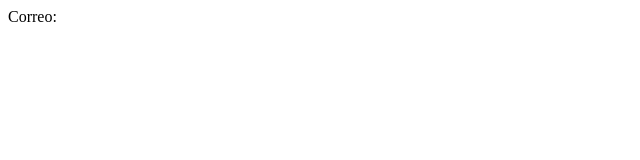
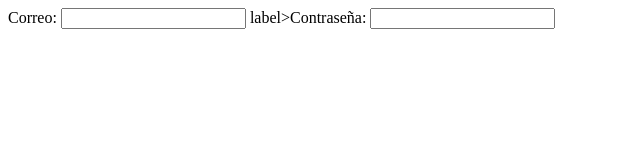
Before and after one commit to AbelBrena30/Portafolio, a website: page public/index.html in a window 1280 px wide. Shown: the whole page, without its empty margins (0-640 px from the left). Drawn offline with Linux system fonts and the light colour scheme.

Commit message:
Actualizar index.html

```diff
--- a/public/index.html
+++ b/public/index.html
@@ -8,6 +8,9 @@
     <body>
        <form>
           <label>Correo:</label>
+          <input type="text">
+          label>Contraseña:</label>
+          <input type=password">
        </form>
     </body>
 </html>
```
